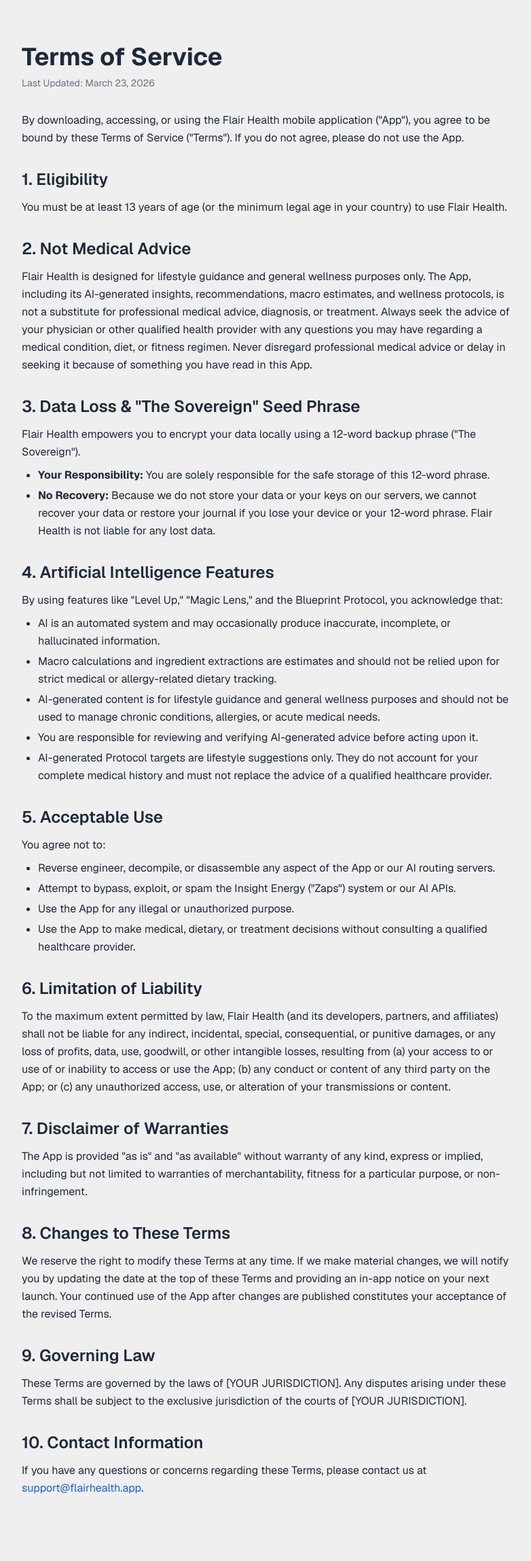
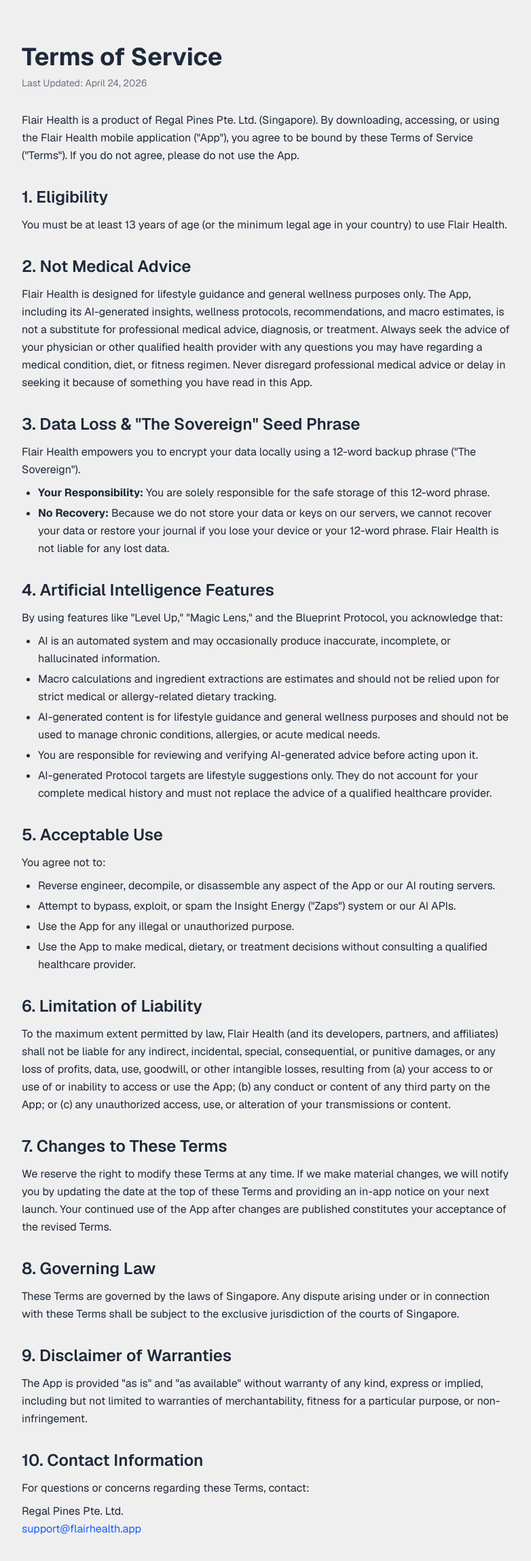
Before and after one commit to reubensoh/flair-website, a Next.js app: page /terms in a window 1280 px wide. Shown: the top 2296 px of the page at 68% size, without its empty margins (248-1030 px from the left). Before the commit the page ends 2266 px from the top, so only its background shows below. Built offline with nearby package versions, Linux system fonts and the light colour scheme.

Commit message:
Legal: entity naming, Singapore jurisdiction, audit fixes (April 24 2026)

```diff
--- a/app/privacy/page.tsx
+++ b/app/privacy/page.tsx
@@ -2,8 +2,9 @@
   return (
     <main className="max-w-3xl mx-auto px-6 py-16 text-gray-800 dark:text-gray-200 leading-relaxed">
       <h1 className="text-4xl font-bold mb-2">Privacy Policy</h1>
-      <p className="mb-8 text-sm text-gray-500 dark:text-gray-400">Last Updated: March 23, 2026</p>
-      <p className="mb-8">Flair Health is a local-first wellness app. This policy explains what data leaves your device, when, and why — and what we cannot do with it even if we wanted to.</p>
+      <p className="mb-8 text-sm text-gray-500 dark:text-gray-400">Last Updated: April 24, 2026</p>
+      <p className="mb-4">Flair Health is a product of Regal Pines Pte. Ltd., a company incorporated in Singapore. References to &quot;Flair,&quot; &quot;we,&quot; &quot;us,&quot; or &quot;our&quot; refer to Regal Pines Pte. Ltd.</p>
+      <p className="mb-8">Flair is a local-first wellness app. This policy explains what data leaves your device, when, and why — and what we cannot do with it even if we wanted to.</p>
       <div className="space-y-8">
         <section>
           <h2 className="text-2xl font-semibold mb-3">1. No Cloud, No Accounts, No Tracking</h2>
@@ -13,9 +14,9 @@
             <li>Your journal entries, habits, scores, and AI insights live only on your device.</li>
             <li>We do not have a backend database for your personal data.</li>
             <li>We do not sell, share, or monetize your information.</li>
+            <li>The only exception is when you explicitly invoke an AI feature (Level Up, Magic Lens). See Section 4.</li>
+            <li>A randomly-generated, non-identifiable token is included with AI requests solely for rate-limiting. It is not linked to you, your device, or your health data.</li>
           </ul>
-          <p className="mt-3">The only exception is when you explicitly invoke an AI feature (Level Up, Magic Lens). See Section 4.</p>
-          <p className="mt-2">A randomly-generated, non-identifiable session token is included with AI requests solely for rate-limiting. It is not linked to you, your device, or your health data.</p>
         </section>
         <section>
           <h2 className="text-2xl font-semibold mb-3">2. Local Encryption &amp; Ownership (&quot;The Sovereign&quot;)</h2>
@@ -39,8 +40,9 @@
           <h2 className="text-2xl font-semibold mb-3">4. Artificial Intelligence &amp; Ephemeral Data Processing</h2>
           <p className="mb-2">Features like &quot;Level Up&quot; and &quot;Magic Lens&quot; use Google Gemini AI to generate insights.</p>
           <ul className="list-disc pl-6 space-y-1">
-            <li><strong>In-Transit Processing:</strong> When you trigger Level Up, a structured summary of your day&apos;s journal entries, anonymous health profile buckets (age range, sex, BMI category), your stated health objective, and your active Blueprint targets are sent to our serverless routing layer over HTTPS. For Magic Lens, a compressed copy of your meal photo is sent. No names, exact biometrics, or account identifiers are transmitted.</li>
+            <li><strong>In-Transit Processing:</strong> When you trigger Level Up, a structured summary of your day&apos;s journal entries, anonymous health profile buckets (age range, sex, BMI category), your stated health objective, and your active wellness protocol targets are sent to our serverless routing layer over HTTPS. For Magic Lens, a compressed copy of your meal photo is sent. No names, exact biometrics, or account identifiers are transmitted.</li>
             <li><strong>No Persistence:</strong> Our routing layer processes this data in memory and does not log, store, or retain it. AI inference is performed via Google&apos;s Gemini API and is subject to Google&apos;s API Terms of Service. We do not share personally identifiable information with Google.</li>
+            <li><strong>No Training:</strong> Your data is not used by our routing layer to train any model. Google&apos;s own data handling is governed by their API Terms linked above.</li>
             <li><strong>Anonymous Telemetry:</strong> AI requests include a hardware-derived anonymous identifier (not linked to any personal information) used only for aggregate diagnostics. This cannot be used to identify you.</li>
           </ul>
         </section>
@@ -52,7 +54,7 @@
             <li>This data is pulled directly into your local journal and never leaves your device.</li>
             <li>We do not transmit raw health data to any server.</li>
             <li>We do not write to Apple Health or Google Health Connect.</li>
-            <li>Workout route data (GPS), if synced, is stored only on your device and is never transmitted.</li>
+            <li>Workout route data (GPS), if synced, is stored only on your device and is never transmitted to our servers.</li>
           </ul>
         </section>
         <section>
@@ -61,7 +63,7 @@
         </section>
         <section>
           <h2 className="text-2xl font-semibold mb-3">7. Crash Reports &amp; Anonymous Analytics</h2>
-          <p>To maintain stability, Flair may collect anonymized crash logs (stack traces only). These contain no health data, no journal content, and no personally identifiable information. If specific crash reporting tools are used, they will be named here.</p>
+          <p>To maintain stability, Flair may collect anonymized crash logs (stack traces only). These contain no health data, no journal content, and no personally identifiable information. If specific crash reporting tools are integrated, they will be named here.</p>
         </section>
         <section>
           <h2 className="text-2xl font-semibold mb-3">8. Your Rights &amp; Data Deletion</h2>
@@ -69,7 +71,7 @@
           <ul className="list-disc pl-6 space-y-1">
             <li>Delete everything at any time via Settings → Reset App.</li>
             <li>Or simply uninstall Flair — your local data disappears with the app.</li>
-            <li>Note: Data that originates from Apple Health or Google Health Connect is not deleted when you uninstall Flair. That data is managed through those platforms directly.</li>
+            <li>Note: Data that originates from Apple Health or Google Health Connect is managed through those platforms and is not deleted by uninstalling Flair.</li>
           </ul>
         </section>
         <section>
--- a/app/terms/page.tsx
+++ b/app/terms/page.tsx
@@ -2,8 +2,8 @@
   return (
     <main className="max-w-3xl mx-auto px-6 py-16 text-gray-800 dark:text-gray-200 leading-relaxed">
       <h1 className="text-4xl font-bold mb-2">Terms of Service</h1>
-      <p className="mb-8 text-sm text-gray-500 dark:text-gray-400">Last Updated: March 23, 2026</p>
-      <p className="mb-8">By downloading, accessing, or using the Flair Health mobile application (&quot;App&quot;), you agree to be bound by these Terms of Service (&quot;Terms&quot;). If you do not agree, please do not use the App.</p>
+      <p className="mb-8 text-sm text-gray-500 dark:text-gray-400">Last Updated: April 24, 2026</p>
+      <p className="mb-8">Flair Health is a product of Regal Pines Pte. Ltd. (Singapore). By downloading, accessing, or using the Flair Health mobile application (&quot;App&quot;), you agree to be bound by these Terms of Service (&quot;Terms&quot;). If you do not agree, please do not use the App.</p>
       <div className="space-y-8">
         <section>
           <h2 className="text-2xl font-semibold mb-3">1. Eligibility</h2>
@@ -11,14 +11,14 @@
         </section>
         <section>
           <h2 className="text-2xl font-semibold mb-3">2. Not Medical Advice</h2>
-          <p>Flair Health is designed for lifestyle guidance and general wellness purposes only. The App, including its AI-generated insights, recommendations, macro estimates, and wellness protocols, is not a substitute for professional medical advice, diagnosis, or treatment. Always seek the advice of your physician or other qualified health provider with any questions you may have regarding a medical condition, diet, or fitness regimen. Never disregard professional medical advice or delay in seeking it because of something you have read in this App.</p>
+          <p>Flair Health is designed for lifestyle guidance and general wellness purposes only. The App, including its AI-generated insights, wellness protocols, recommendations, and macro estimates, is not a substitute for professional medical advice, diagnosis, or treatment. Always seek the advice of your physician or other qualified health provider with any questions you may have regarding a medical condition, diet, or fitness regimen. Never disregard professional medical advice or delay in seeking it because of something you have read in this App.</p>
         </section>
         <section>
           <h2 className="text-2xl font-semibold mb-3">3. Data Loss &amp; &quot;The Sovereign&quot; Seed Phrase</h2>
           <p className="mb-2">Flair Health empowers you to encrypt your data locally using a 12-word backup phrase (&quot;The Sovereign&quot;).</p>
           <ul className="list-disc pl-6 space-y-1">
             <li><strong>Your Responsibility:</strong> You are solely responsible for the safe storage of this 12-word phrase.</li>
-            <li><strong>No Recovery:</strong> Because we do not store your data or your keys on our servers, we cannot recover your data or restore your journal if you lose your device or your 12-word phrase. Flair Health is not liable for any lost data.</li>
+            <li><strong>No Recovery:</strong> Because we do not store your data or keys on our servers, we cannot recover your data or restore your journal if you lose your device or your 12-word phrase. Flair Health is not liable for any lost data.</li>
           </ul>
         </section>
         <section>
@@ -47,20 +47,21 @@
           <p>To the maximum extent permitted by law, Flair Health (and its developers, partners, and affiliates) shall not be liable for any indirect, incidental, special, consequential, or punitive damages, or any loss of profits, data, use, goodwill, or other intangible losses, resulting from (a) your access to or use of or inability to access or use the App; (b) any conduct or content of any third party on the App; or (c) any unauthorized access, use, or alteration of your transmissions or content.</p>
         </section>
         <section>
-          <h2 className="text-2xl font-semibold mb-3">7. Disclaimer of Warranties</h2>
+          <h2 className="text-2xl font-semibold mb-3">7. Changes to These Terms</h2>
+          <p>We reserve the right to modify these Terms at any time. If we make material changes, we will notify you by updating the date at the top of these Terms and providing an in-app notice on your next launch. Your continued use of the App after changes are published constitutes your acceptance of the revised Terms.</p>
+        </section>
+        <section>
+          <h2 className="text-2xl font-semibold mb-3">8. Governing Law</h2>
+          <p>These Terms are governed by the laws of Singapore. Any dispute arising under or in connection with these Terms shall be subject to the exclusive jurisdiction of the courts of Singapore.</p>
+        </section>
+        <section>
+          <h2 className="text-2xl font-semibold mb-3">9. Disclaimer of Warranties</h2>
           <p>The App is provided &quot;as is&quot; and &quot;as available&quot; without warranty of any kind, express or implied, including but not limited to warranties of merchantability, fitness for a particular purpose, or non-infringement.</p>
         </section>
         <section>
-          <h2 className="text-2xl font-semibold mb-3">8. Changes to These Terms</h2>
-          <p>We reserve the right to modify these Terms at any time. If we make material changes, we will notify you by updating the date at the top of these Terms and providing an in-app notice on your next launch. Your continued use of the App after changes are published constitutes your acceptance of the revised Terms.</p>
-        </section>
-        <section>
-          <h2 className="text-2xl font-semibold mb-3">9. Governing Law</h2>
-          <p>These Terms are governed by the laws of [YOUR JURISDICTION]. Any disputes arising under these Terms shall be subject to the exclusive jurisdiction of the courts of [YOUR JURISDICTION].</p>
-        </section>
-        <section>
           <h2 className="text-2xl font-semibold mb-3">10. Contact Information</h2>
-          <p>If you have any questions or concerns regarding these Terms, please contact us at <a href="mailto:support@flairhealth.app" className="text-blue-600 dark:text-blue-400 hover:underline">support@flairhealth.app</a>.</p>
+          <p>For questions or concerns regarding these Terms, contact:</p>
+          <p className="mt-2">Regal Pines Pte. Ltd.<br /><a href="mailto:support@flairhealth.app" className="text-blue-600 dark:text-blue-400 hover:underline">support@flairhealth.app</a></p>
         </section>
       </div>
     </main>
```
